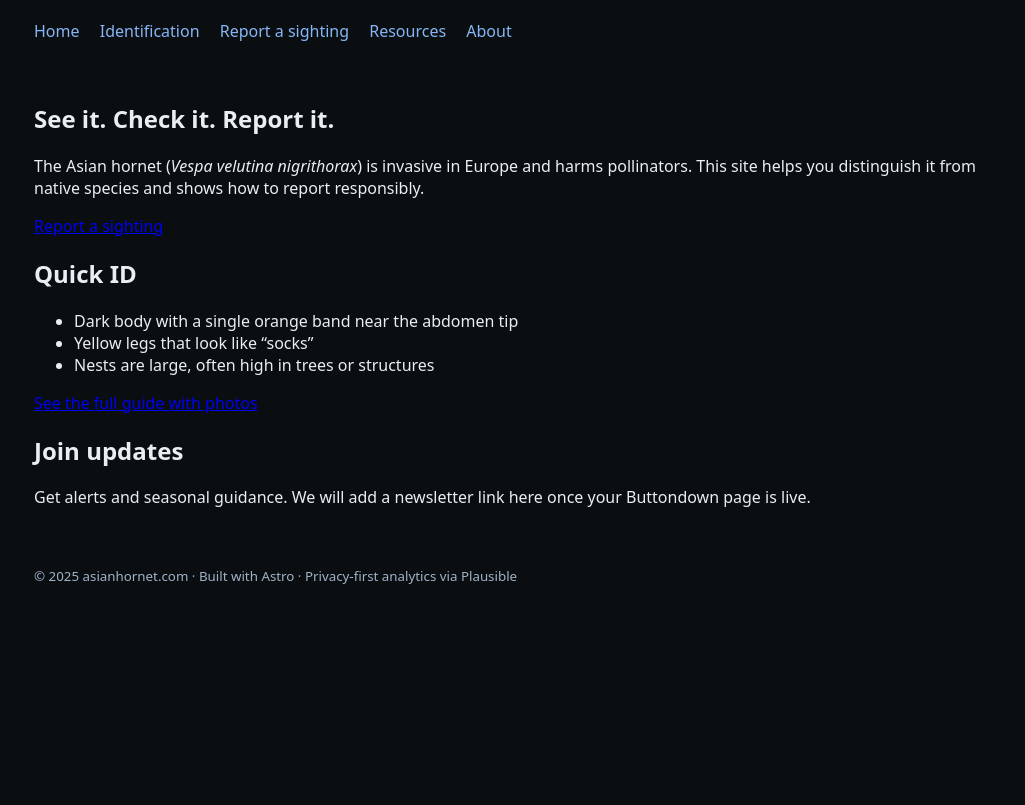
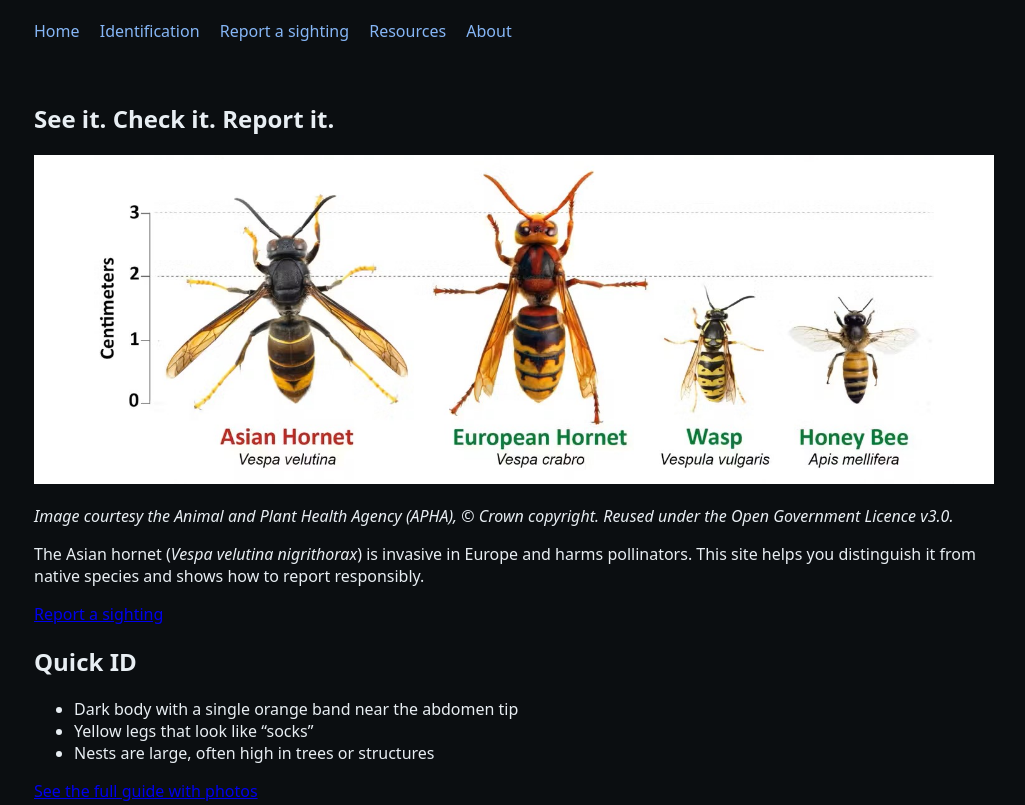
Before and after one commit to ruby20701/asianhornet-site, an Astro site: page / in a window 1280 px wide. Shown: the top 805 px of the page, without its empty margins (126-1151 px from the left). Built offline with nearby package versions, Linux system fonts and the light colour scheme; Astro itself is replaced by a stand-in of ours.

Commit message:
Update index.astro

```diff
--- a/src/pages/index.astro
+++ b/src/pages/index.astro
@@ -7,6 +7,9 @@ const description = "Clear guidance for the public and press. Fast reporting rou
   <section class="grid grid-2">
     <div class="card">
       <h1>See it. Check it. Report it.</h1>
+      <img src="/images/hornet-comparison.jpg" alt="Asian hornet comparison chart with European hornet, wasp and honey bee" style="max-width:100%; height:auto;" />
+      <p><em>Image courtesy the Animal and Plant Health Agency (APHA), © Crown copyright.
+      Reused under the Open Government Licence v3.0.</em></p>
       <p>The Asian hornet (<em>Vespa velutina nigrithorax</em>) is invasive in Europe and harms pollinators. This site helps you distinguish it from native species and shows how to report responsibly.</p>
       <p><a class="btn" href="/report">Report a sighting</a></p>
     </div>
```
